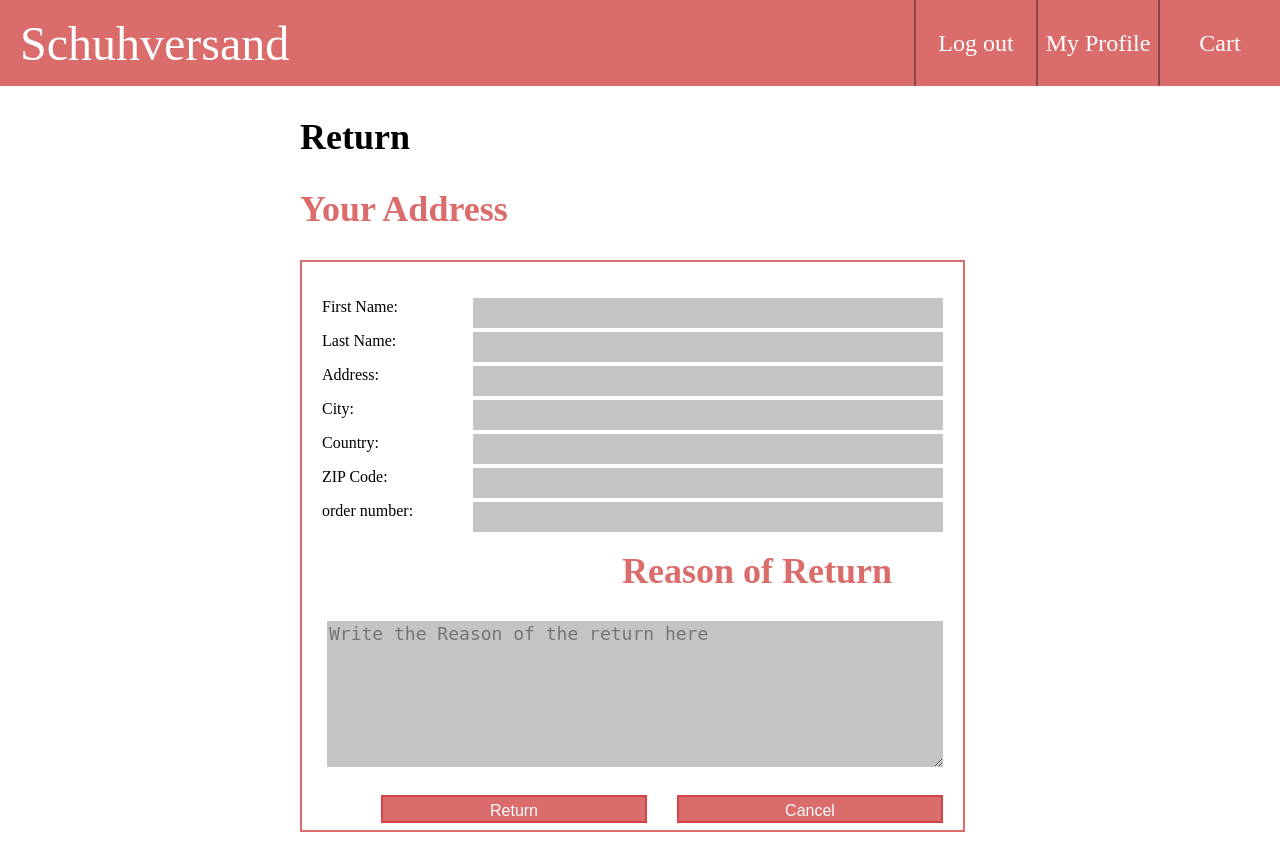
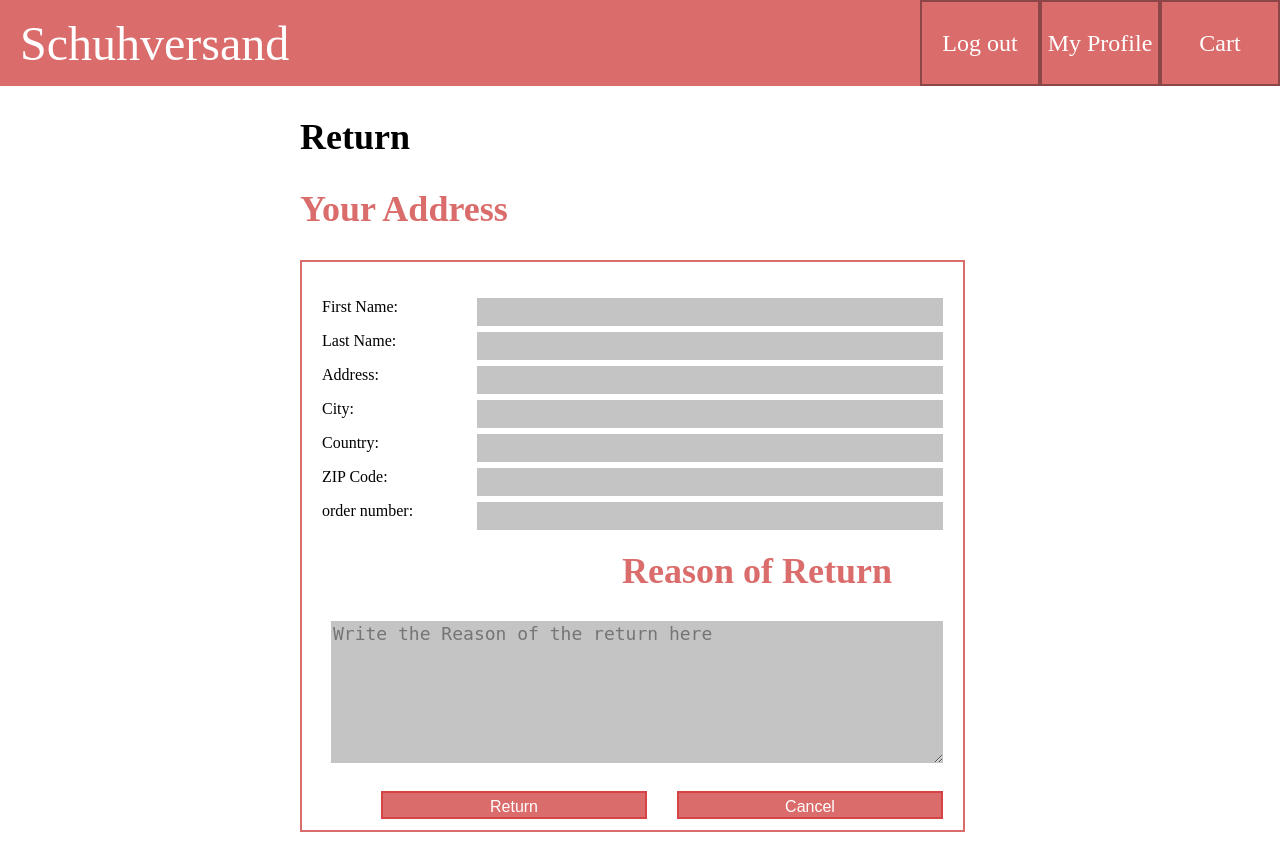
Before and after one commit to ArminL96/LAP_Vorbereitung_IT-LAB_Schuhgeschaeft, a PHP site: page /return.php in a window 1280 px wide. Run offline with PHP 8.4, Linux system fonts and the light colour scheme.

Commit message:
Update header_style.css

```diff
--- a/www/style/header_style.css
+++ b/www/style/header_style.css
@@ -1,13 +1,25 @@
+/*generel style sheet for some elements*/
 body {
 	margin: 0 auto;
 	height: 100%;
+	display: flex;
+	flex-direction: column;
 }
+html
+{
+	height: 100%;
+}
+main
+{
+	flex: 1;
+}
+
 h1 {
 	font-size: 64px;
 	color: #DB6C6C;
 }
 
-h2 {
+h2, h3 {
 	font-size: 36px;
 	color: #DB6C6C;
 }
@@ -17,6 +29,13 @@ font-size: 16px;
 	color: black;
 }
 
+/*for header menu, border fits on the header otherwise it would stick out*/
+*, ::before, ::after {
+  box-sizing: border-box;
+}
+
+
+
 /* Header */
 header {
 	background: #DB6C6C;
@@ -24,9 +43,6 @@ header {
 	height: 86px;
 }
 
-.header-container {
-	display: flex;
-}
 
 .header-container .header-child1 a {
 	font-size: 48px;
@@ -41,8 +57,10 @@ header {
 }
 
 .header-container .header-child2 {
-	width: 50%;
+	/*! width: 50%; */
 	height: 100%;
+	margin-bottom: 10px;
+	background: #DB6C6C;
 }
 
 .header-container .header-child2 a{
@@ -56,18 +74,17 @@ header {
 .header-container ul{
 	list-style: none;
 	display: flex;
-	width: 100%;
 	height: 100%;
 	margin: 0px;
 	padding: 0px;
-	justify-content: flex-end;
+
 }
 
 .header-container li {
 	width: 120px;
-	border-left: solid 2px #8B4646;
 	height: 100%;
 	display: flex;
+	border: solid 2px #8B4646;
 }
 
 .header-container a {
@@ -75,3 +92,17 @@ header {
 	color: white;
 	font-size: 24px;
 }
+
+
+
+
+
+
+/*if screen is bigger than 800px*/
+@media screen and (min-width: 800px)
+{
+			.header-container {
+				display: flex;
+			}
+
+}
```
Lines whose indentation alone changed are shown as unchanged.
